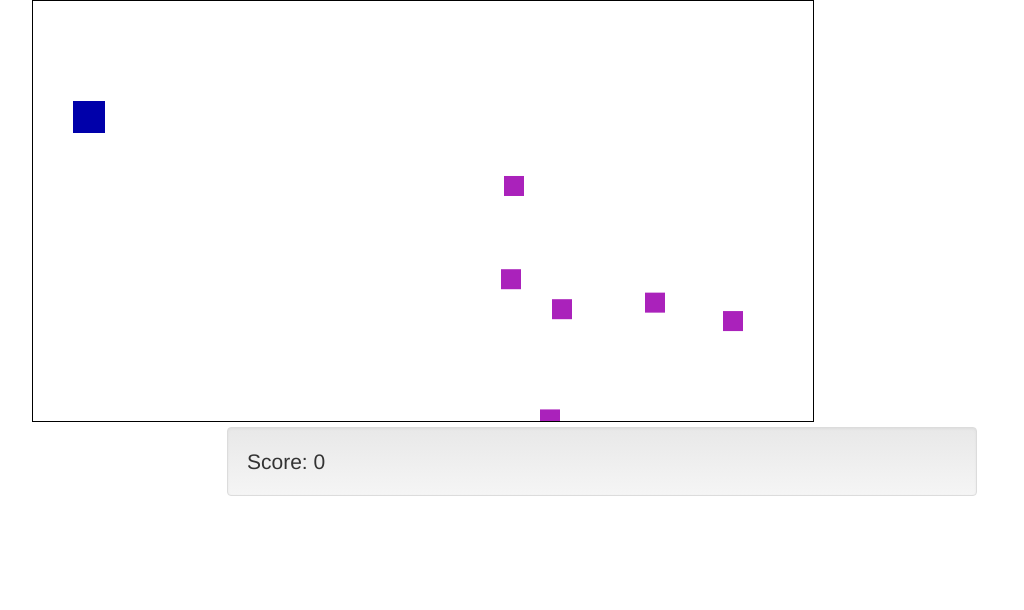
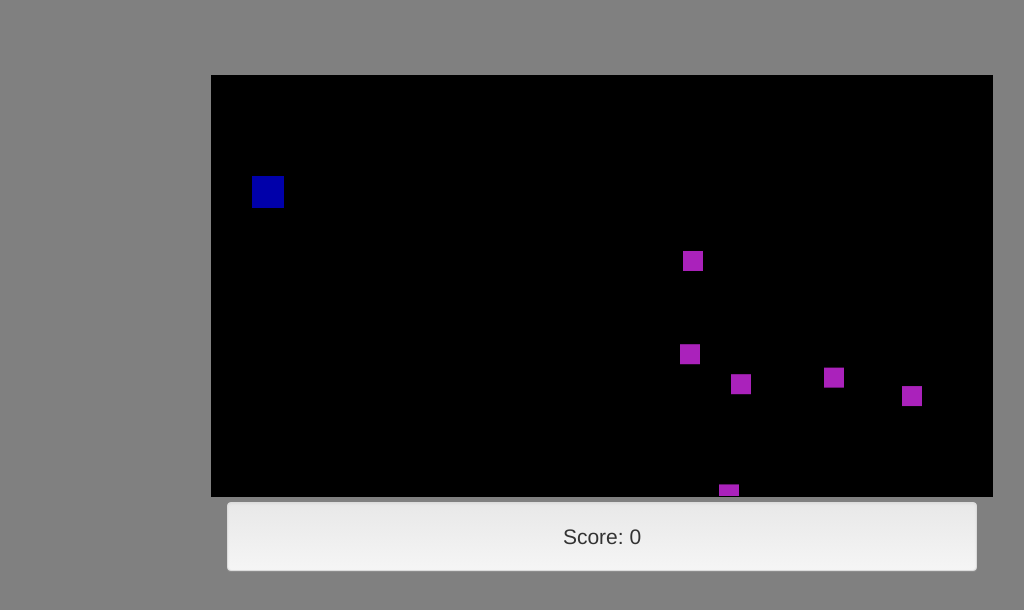
Before and after one commit to benwells/bubble-shooter, a plain HTML site: page index.html in a window 1280 px wide. Shown: the whole page, without its empty margins (38-1062 px from the left). Drawn offline with Linux system fonts and the light colour scheme.

Commit message:
layout styles

```diff
--- a/css/canvas.css
+++ b/css/canvas.css
@@ -1,6 +1,16 @@
 canvas {
-	border: 1px solid black;
+  border: 1px solid black;
+	background: black;
 	position: relative;
 	margin-top: 100px;
 	margin: 0 auto;
 }
+
+.row {
+  text-align: center;
+}
+
+body {
+  padding-top: 75px;
+  background: gray;
+}
```
